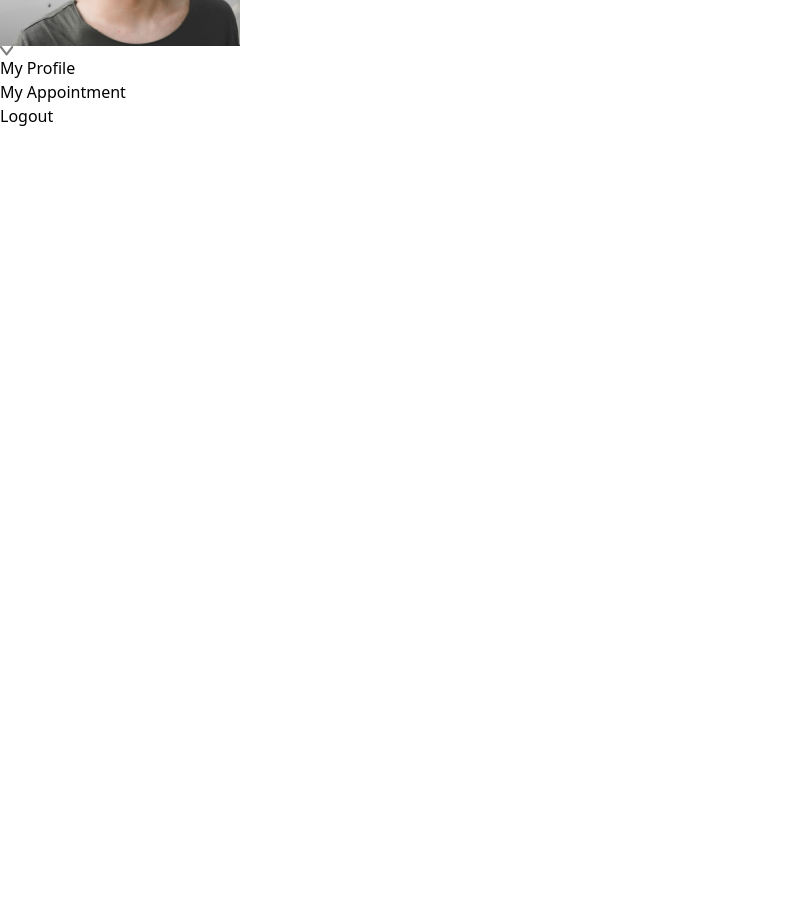
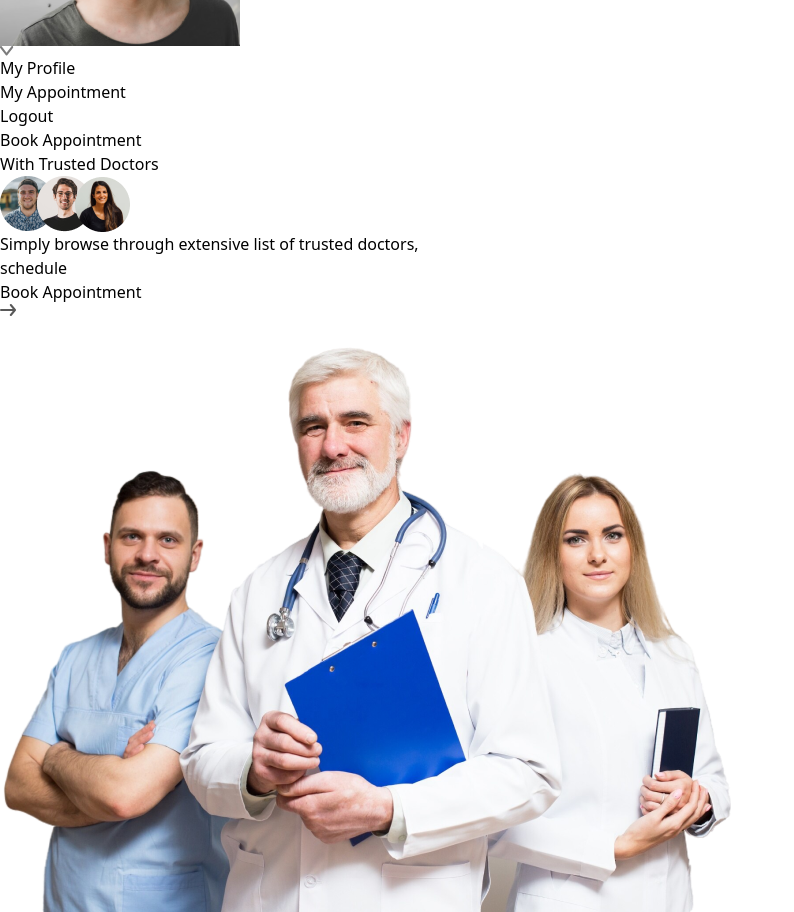
Before and after one commit to kadirisunday/teo, a React (Vite) app in the folder frontend/: page / in a window 1280 px wide. Shown: the part 340-1252 px from the top of the page, without its empty margins (0-794 px from the left). Before the commit the page ends 800 px from the top, so only its background shows below. Built offline with nearby package versions, Linux system fonts and the light colour scheme.

Commit message:
Created the header components

```diff
--- a/frontend/index.html
+++ b/frontend/index.html
@@ -2,7 +2,6 @@
 <html lang="en">
   <head>
     <meta charset="UTF-8" />
-    <link rel="icon" type="image/svg+xml" href="/vite.svg" />
     <meta name="viewport" content="width=device-width, initial-scale=1.0" />
     <title>Teo - Doctors Booking App</title>
   </head>
--- /dev/null
+++ b/frontend/src/components/Header.jsx
@@ -0,0 +1,27 @@
+import React from 'react'
+import { assets } from '../assets/assets'
+
+const Header = () => {
+  return (
+    <div className='flex flex-col md:flex-row flx-wrap bg-primary rounded-lg px-6 md:px-10 lg:px-20'>
+        {/* Left Side */}
+        <div className='md:w-1/2 flex flex-col items-start justify-center gap-4 py-10 m-auto md:py-[10w] md:mb-[-30px]'>
+            <p className='text-3xl md:text-4xl lg:text-5xl font-semibold leading-tight md:leading-tight'>Book Appointment<br/> With Trusted Doctors</p>
+            <div>
+                <img src={assets.group_profiles} alt="" />
+                <p>Simply browse through extensive list of trusted doctors, <br/> schedule</p>
+            </div>
+            <a href="">
+                Book Appointment <img src={assets.arrow_icon} alt="" />
+            </a>
+        </div>
+
+        {/* Right Side */}
+        <div className='md:w-1/2 relative'>
+        <img className='w-full md:absolute h-auto rounded-lg' src={assets.header_img} alt="" />
+        </div>
+    </div>
+  )
+}
+
+export default Header
--- a/frontend/src/components/Navbar.jsx
+++ b/frontend/src/components/Navbar.jsx
@@ -39,14 +39,14 @@ const Navbar = () => {
                         <div className='min-w-48 bg-stone-100 round flex flex-col gap-4 p-4'>
                             <p onClick={()=>navigate('/myprofile')} className='hover:text-black cursor-pointer'>My Profile</p>
                             <p onClick={()=>navigate('/myappointment')} className='hover:text-black cursor-pointer'>My Appointment</p>
-                            <p className='hover:text-black cursor-pointer'>Logout</p>
+                            <p onClick={()=>setToken(false)} className='hover:text-black cursor-pointer'>Logout</p>
                         </div>
 
                     </div>
                 </div>
                 : <button
                 onClick={()=> navigate('/login')}
-                className='bg-danger  px-8 py-3 rounded-full font-light hidden md:block'>
+                className='bg-primary px-8 py-3 rounded-full font-light hidden md:block'>
                     Create Account
             </button>
             }
--- a/frontend/src/pages/Home.jsx
+++ b/frontend/src/pages/Home.jsx
@@ -1,8 +1,11 @@
 import React from 'react'
+import Header from '../components/Header'
 
 const Home = () => {
   return (
-    <div></div>
+    <div>
+      <Header/>
+    </div>
   )
 }
 
```
